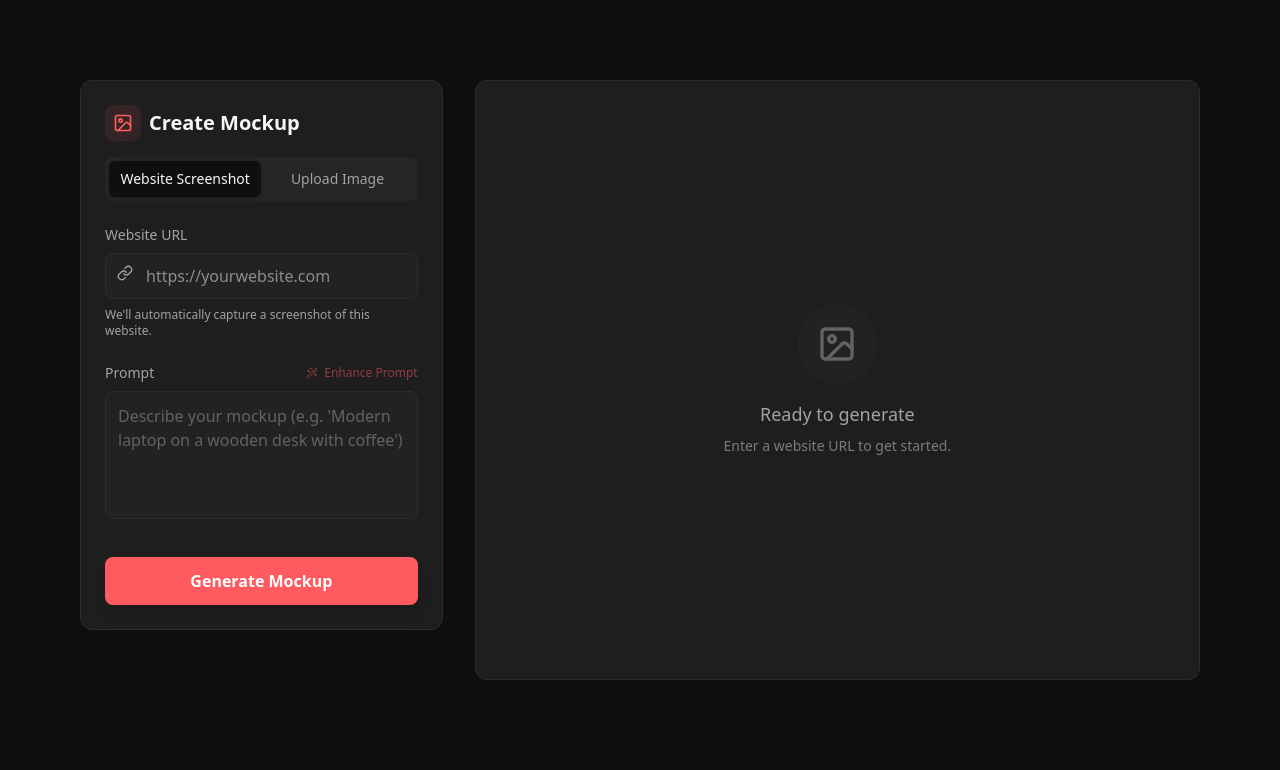
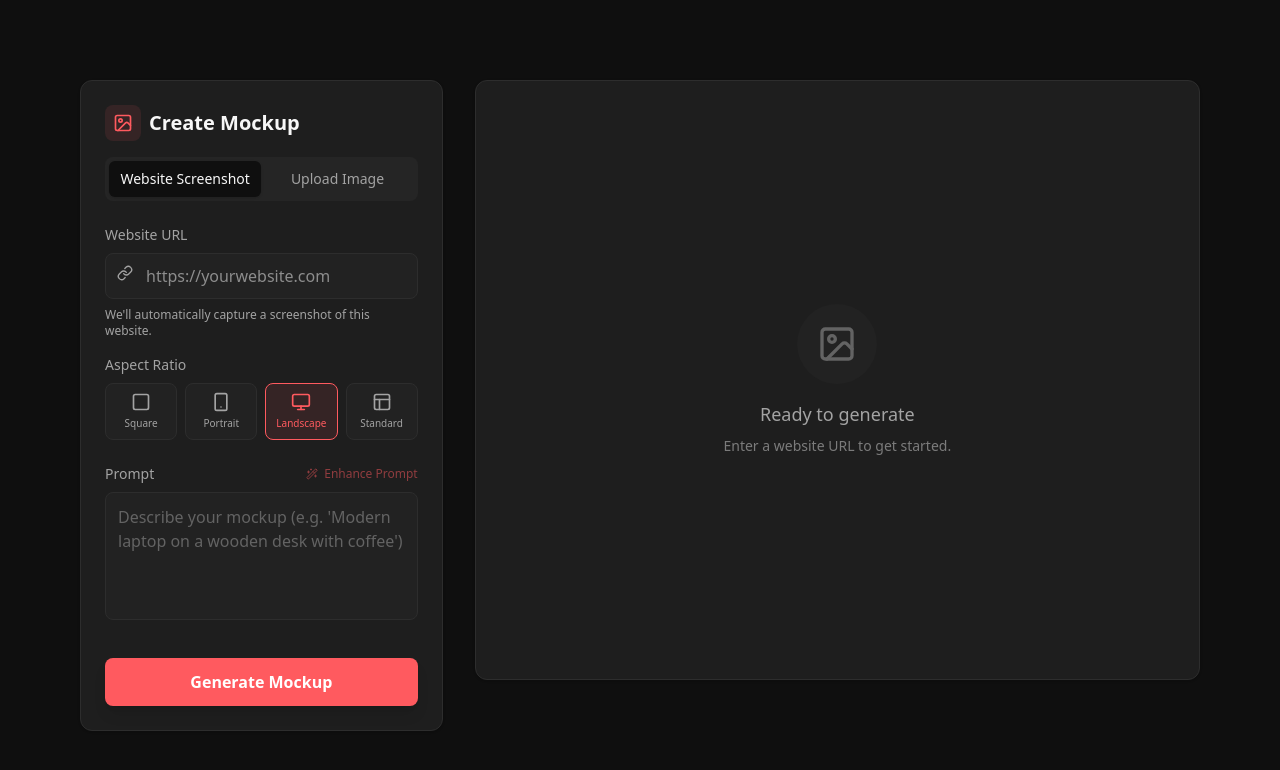
Before and after one commit to mahmutbegoviicalmin-coder/mocx.io, a Next.js app: page /dashboard in a window 1280 px wide. Shown: the top 770 px of the page. Built offline with nearby package versions, Linux system fonts and the light colour scheme.

Commit message:
Add Aspect Ratio selector to Dashboard and API

```diff
--- a/src/app/api/generate/route.ts
+++ b/src/app/api/generate/route.ts
@@ -2,7 +2,7 @@ import { NextResponse } from 'next/server';
 
 export async function POST(request: Request) {
   try {
-    const { prompt, imageUrls } = await request.json();
+    const { prompt, imageUrls, aspectRatio } = await request.json();
 
     if (!process.env.NANOBANANA_API_KEY) {
         return NextResponse.json({ error: 'Server configuration error: Missing API Key' }, { status: 500 });
@@ -10,16 +10,13 @@ export async function POST(request: Request) {
 
     const hasImage = imageUrls && imageUrls.length > 0 && imageUrls[0] !== '';
 
-    // Using the PRO endpoint which seems more robust and has different params
     // Docs: /api/v1/nanobanana/generate-pro
     const payload = {
       prompt: prompt,
-      // Pro endpoint uses 'aspectRatio' instead of 'image_size'
-      aspectRatio: "16:9",
-      // Pro endpoint uses 'resolution'
+      // Pro endpoint uses 'aspectRatio'
+      aspectRatio: aspectRatio || "16:9", // Default to 16:9 if not provided
       resolution: "2K",
       callBackUrl: `${process.env.NEXT_PUBLIC_APP_URL || 'https://mocx.io'}/api/webhook/nanobanana`,
-      // Only include imageUrls if present
       ...(hasImage && { imageUrls: imageUrls })
     };
 
--- a/src/app/dashboard/page.tsx
+++ b/src/app/dashboard/page.tsx
@@ -1,13 +1,21 @@
 'use client';
 
 import { useState } from 'react';
-import { Upload, Link as LinkIcon, Info, Image as ImageIcon, X, Wand2 } from 'lucide-react';
+import { Upload, Link as LinkIcon, Info, Image as ImageIcon, X, Wand2, Layout, Square, Smartphone, Monitor } from 'lucide-react';
+
+const ASPECT_RATIOS = [
+  { label: 'Square', value: '1:1', icon: Square },
+  { label: 'Portrait', value: '9:16', icon: Smartphone },
+  { label: 'Landscape', value: '16:9', icon: Monitor },
+  { label: 'Standard', value: '4:3', icon: Layout },
+];
 
 export default function DashboardPage() {
   const [prompt, setPrompt] = useState('');
   const [websiteUrl, setWebsiteUrl] = useState('');
   const [refImageUrl, setRefImageUrl] = useState('');
   const [activeTab, setActiveTab] = useState<'website' | 'image'>('website');
+  const [aspectRatio, setAspectRatio] = useState('16:9');
   const [selectedFile, setSelectedFile] = useState<File | null>(null);
   const [filePreview, setFilePreview] = useState<string | null>(null);
 
@@ -91,8 +99,9 @@ export default function DashboardPage() {
         method: 'POST',
         headers: { 'Content-Type': 'application/json' },
         body: JSON.stringify({
-          prompt: prompt || "High quality professional product mockup", // Default prompt if empty
-          imageUrls: finalImageUrls
+          prompt: prompt || "High quality professional product mockup",
+          imageUrls: finalImageUrls,
+          aspectRatio: aspectRatio
         }),
       });
 
@@ -258,6 +267,33 @@ export default function DashboardPage() {
                 </div>
               )}
 
+              {/* Aspect Ratio Selector */}
+              <div>
+                <label className="block text-sm font-medium mb-2 text-muted-foreground">
+                  Aspect Ratio
+                </label>
+                <div className="grid grid-cols-4 gap-2">
+                  {ASPECT_RATIOS.map((ratio) => {
+                    const Icon = ratio.icon;
+                    return (
+                      <button
+                        key={ratio.value}
+                        type="button"
+                        onClick={() => setAspectRatio(ratio.value)}
+                        className={`flex flex-col items-center justify-center p-2 rounded-lg border transition-all ${
+                          aspectRatio === ratio.value
+                            ? 'bg-primary/10 border-primary text-primary'
+                            : 'bg-muted/30 border-border text-muted-foreground hover:border-primary/50 hover:text-foreground'
+                        }`}
+                      >
+                        <Icon className="w-5 h-5 mb-1" />
+                        <span className="text-[10px] font-medium">{ratio.label}</span>
+                      </button>
+                    );
+                  })}
+                </div>
+              </div>
+
               {/* Prompt Section */}
               <div className="pt-2">
                 <div className="flex items-center justify-between mb-2">
@@ -301,7 +337,9 @@ export default function DashboardPage() {
 
         {/* Right Panel - Canvas/Result */}
         <div className="w-full lg:w-2/3">
-          <div className="bg-card border border-border rounded-xl h-[600px] flex items-center justify-center relative overflow-hidden shadow-sm">
+          <div className={`bg-card border border-border rounded-xl flex items-center justify-center relative overflow-hidden shadow-sm transition-all ${
+             aspectRatio === '1:1' ? 'aspect-square h-auto' : 'h-[600px]'
+          }`}>
             {generatedImage ? (
               <img src={generatedImage} alt="Generated Result" className="w-full h-full object-contain" />
             ) : (
```
